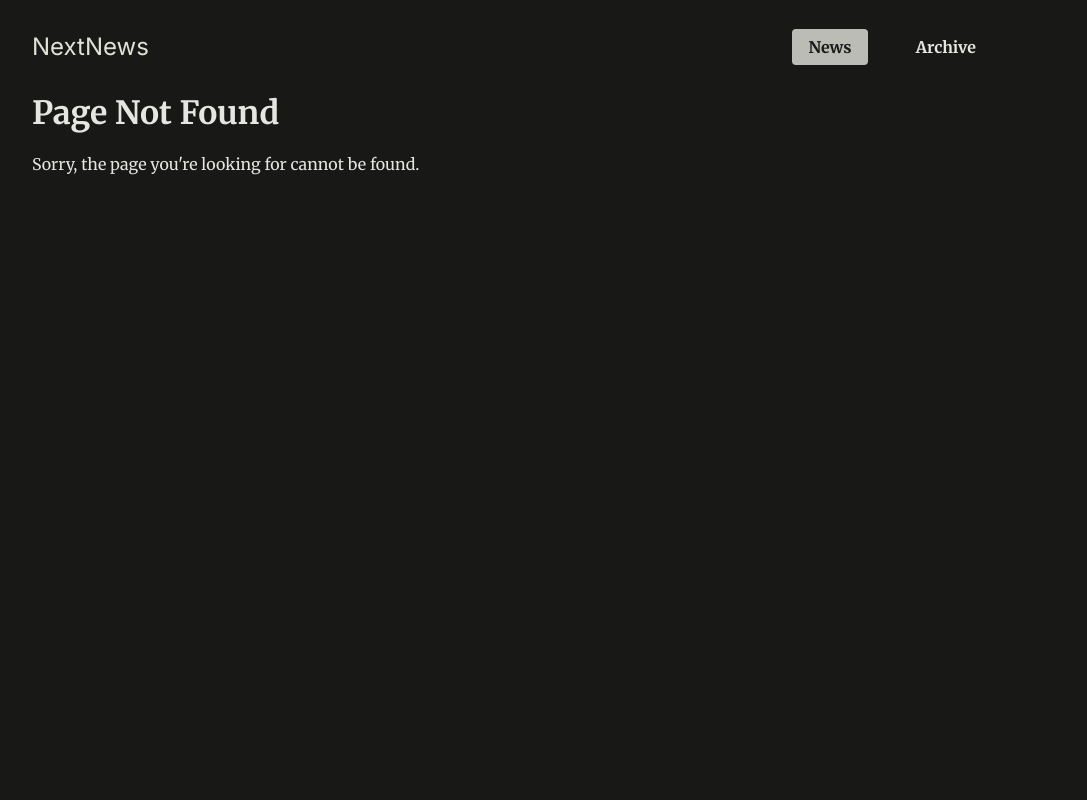
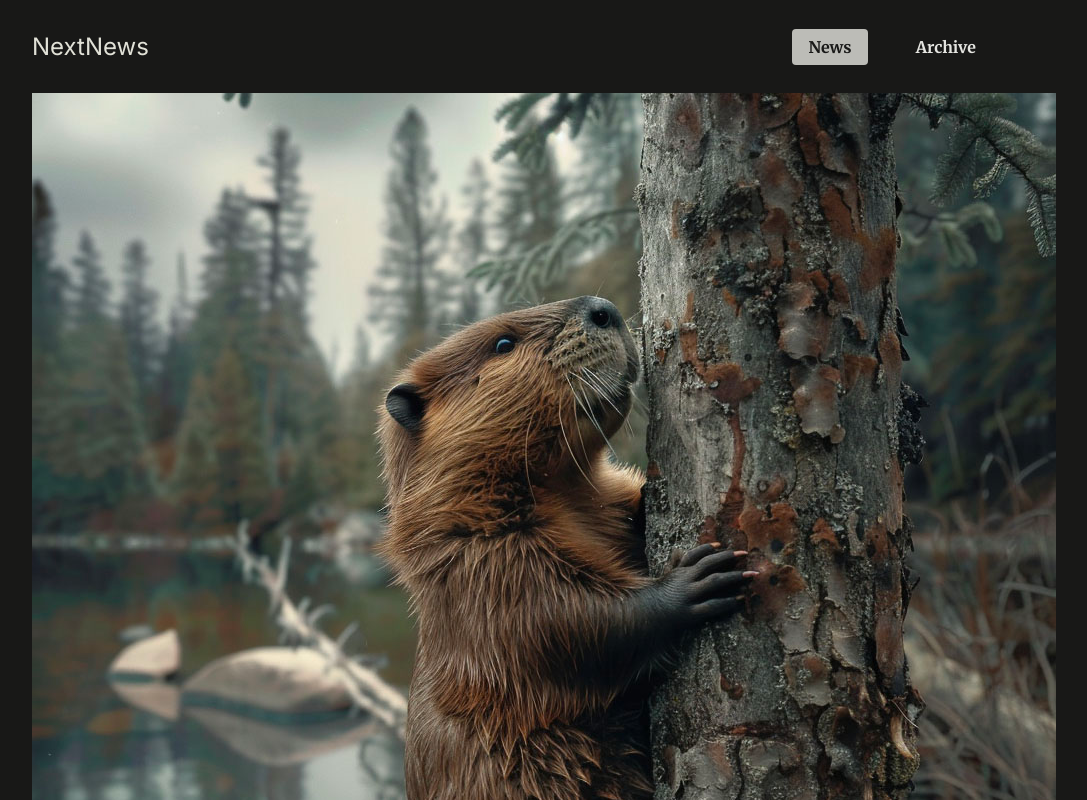
Before and after one commit to Price3258/nextjs-starting-project, a Next.js app: page /news/beaver-plague/image in a window 1280 px wide. Before the commit this address had no page. Shown: the top 800 px of the page, without its empty margins (128-1215 px from the left). Built offline with nearby package versions, Linux system fonts and the light colour scheme.

Commit message:
149. 동적 라우트 안에 중첩된 라우트

```diff
--- /dev/null
+++ b/app/news/[slug]/image/page.js
@@ -0,0 +1,16 @@
+import { DUMMY_NEWS } from "@/dummy-news";
+
+export default async function ImagePage({ params }) {
+  const { slug } = await params;
+  const news = DUMMY_NEWS.find((news) => news.slug === slug);
+
+  if (!news) {
+    notFound();
+  }
+
+  return (
+    <div className="fullscreen-image">
+      <img src={`/images/news/${news.image}`} alt={news.title} />
+    </div>
+  );
+}
--- a/app/news/[slug]/page.js
+++ b/app/news/[slug]/page.js
@@ -1,6 +1,7 @@
 import { notFound } from "next/navigation";
 
 import { DUMMY_NEWS } from "@/dummy-news";
+import Link from "next/link";
 
 export default async function NewsDetailPage({ params }) {
   const { slug } = await params;
@@ -13,7 +14,9 @@ export default async function NewsDetailPage({ params }) {
   return (
     <article className="news-article">
       <header>
-        <img src={`/images/news/${news.image}`} alt={news.title} />
+        <Link href={`/news/${news.slug}/image`}>
+          <img src={`/images/news/${news.image}`} alt={news.title} />
+        </Link>
         <h1>{news.title}</h1>
         <time dateTime={news.date}> {news.date}</time>
       </header>
```
